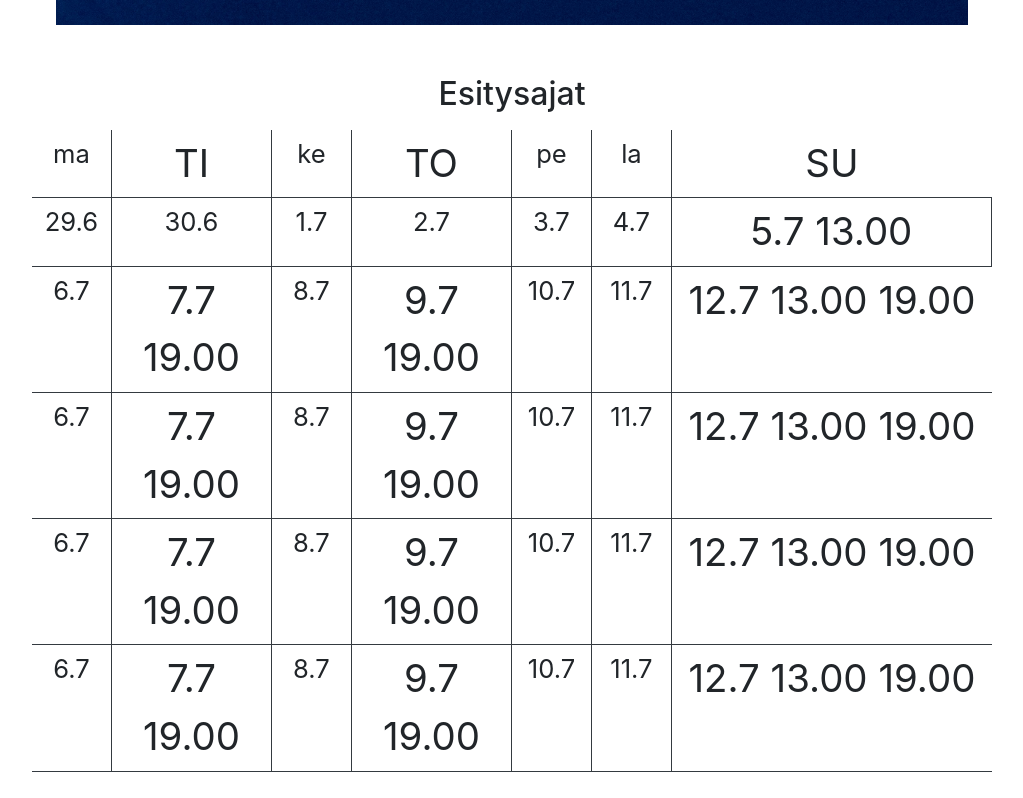
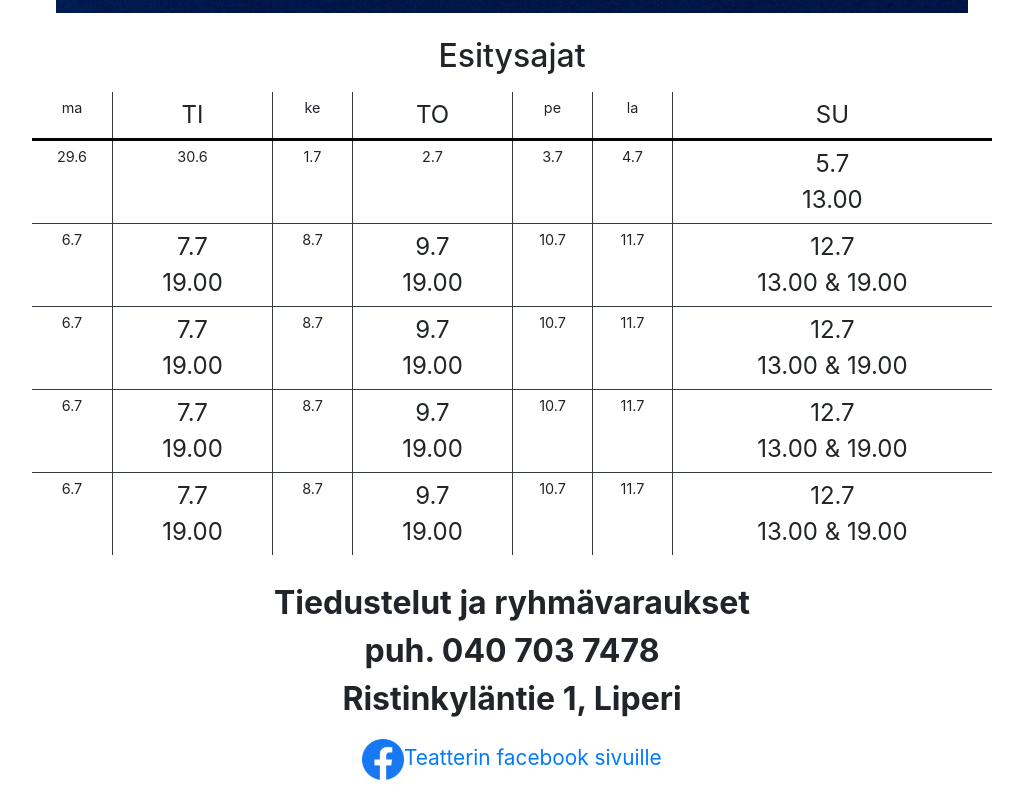
Before and after one commit to jonipol/teatteri, a React (Create React App) app: page / in a window 1280 px wide. Shown: the part 682-1480 px from the top of the page, without its empty margins (128-1151 px from the left). Built offline with nearby package versions, Linux system fonts and the light colour scheme.

Commit message:
Refactor: Calendar refactoring

```diff
--- a/src/App.js
+++ b/src/App.js
@@ -1,8 +1,8 @@
 import React from 'react';
 
-import Esitys from './components/Esitys';
+import Home from './components/Home';
 import Menu from './components/Menu';
-import About from './components/About';
+import Location from './components/Location';
 import Prices from './components/Prices';
 import Before from './components/Before';
 import History from './components/History';
@@ -28,8 +28,8 @@ const App = (props) => {
         <Menu />
         {/*<Notification /> */}
         <div style={{maxWidth: '960px', margin: 'auto'}}>
-          <Route exact path = '/' render = { () => <Esitys /> } />
-          <Route exact path = '/sijainti' render = { () => <About />} />
+          <Route exact path = '/' render = { () => <Home /> } />
+          <Route exact path = '/sijainti' render = { () => <Location />} />
           <Route exact path = '/hinnasto' render = { () => <Prices />} />
           <Route exact path = '/ennen' render = { () => <Before />} />
           <Route exact path = '/historiaa' render = { () => <History />} />
--- /dev/null
+++ b/src/components/Calendar.js
@@ -0,0 +1,93 @@
+import React from 'react';
+
+import Day from './Day';
+
+// Style
+import Container from 'react-bootstrap/Container';
+import Row from 'react-bootstrap/Row';
+import Col from 'react-bootstrap/Col';
+
+
+const Calendar = () => {
+  const showStyle = {
+    fontSize: '1.5em',
+    paddingTop: 5,
+    paddingBottom: 5,
+    paddingRight: 0,
+    paddingLeft: 0,
+  };
+
+  const noShowStyle = {
+    fontSize: '0.9em',
+    paddingTop: 5,
+    paddingBottom: 5,
+    paddingRight: 0,
+    paddingLeft: 0,
+  };
+
+  return(
+    <Container>
+    <Row className='row mt-3' style={{borderBottom: '3px solid black'}}>
+      <Col xs={1} align='center' style={noShowStyle} className=''>ma</Col>
+      <Col xs={2} align='center' style={showStyle} className='border-left border-dark'>TI</Col>
+      <Col xs={1} align='center' style={noShowStyle} className='border-left border-dark'>ke</Col>
+      <Col xs={2} align='center' style={showStyle} className='border-left border-dark'>TO</Col>
+      <Col xs={1} align='center' style={noShowStyle} className='border-left border-dark'>pe</Col>
+      <Col xs={1} align='center' style={noShowStyle} className='border-left border-dark'>la</Col>
+      <Col xs={4} align='center' style={showStyle} className='border-left border-dark'>SU</Col>
+    </Row>
+
+    <Row className='row border-bottom border-dark'>
+      <Day text='29.6' noBorder='true'/>
+      <Day text='30.6' colWidth='2'/>
+      <Day text='1.7' />
+      <Day text='2.7' colWidth='2'/>
+      <Day text='3.7' />
+      <Day text='4.7' />
+      <Day text='5.7' event1Time = '13.00' colWidth='4'/>
+    </Row>
+
+    <Row className='row border-bottom border-dark'>
+      <Day text='6.7' noBorder='true'/>
+      <Day text='7.7' event1Time='19.00'/>
+      <Day text='8.7' />
+      <Day text='9.7' event1Time='19.00'/>
+      <Day text='10.7' />
+      <Day text='11.7' />
+      <Day text='12.7' event1Time='13.00' event2Time='19.00'/>
+    </Row>
+
+    <Row className='row border-bottom border-dark'>
+      <Day text='6.7' noBorder='true'/>
+      <Day text='7.7' event1Time='19.00'/>
+      <Day text='8.7' />
+      <Day text='9.7' event1Time='19.00'/>
+      <Day text='10.7' />
+      <Day text='11.7' />
+      <Day text='12.7' event1Time='13.00' event2Time='19.00'/>
+    </Row>
+
+    <Row className='row border-bottom border-dark'>
+      <Day text='6.7' noBorder='true'/>
+      <Day text='7.7' event1Time='19.00'/>
+      <Day text='8.7' />
+      <Day text='9.7' event1Time='19.00'/>
+      <Day text='10.7' />
+      <Day text='11.7' />
+      <Day text='12.7' event1Time='13.00' event2Time='19.00'/>
+    </Row>
+
+    <Row className='row'>
+      <Day text='6.7' noBorder='true'/>
+      <Day text='7.7' event1Time='19.00'/>
+      <Day text='8.7' />
+      <Day text='9.7' event1Time='19.00'/>
+      <Day text='10.7' />
+      <Day text='11.7' />
+      <Day text='12.7' event1Time='13.00' event2Time='19.00'/>
+    </Row>
+  </Container>
+  );
+};
+
+export default Calendar;
--- /dev/null
+++ b/src/components/Day.js
@@ -0,0 +1,71 @@
+import React from 'react';
+import Col from 'react-bootstrap/Col';
+
+const Day = ({ text, event1Time, event2Time, colWidth, noBorder = false}) => {
+
+  //TODO: Color coding + visual representation of days that are in past
+  //TODO: Font size for show/noshow days is at two points!
+
+  const style = {
+    paddingTop: 5,
+    paddingBottom: 5,
+    paddingRight: 5,
+    paddingLeft: 5
+  };
+
+  if (event1Time) {
+    style.fontSize = '1.5em';
+  } else {
+    style.fontSize = '0.9em';
+  }
+
+  let border = 'border-left border-dark';
+  if (noBorder)
+    border = '';
+  // TODO: Refactor to have only one return
+  if (event2Time) {
+    return(
+      <Col
+        xs={4}
+        align='center'
+        style={style}
+        className= {border}>
+          {text} <br /> {event1Time} & {event2Time}
+      </Col>
+    );
+  }
+
+  let xs = 2
+  if (colWidth)
+    xs = colWidth;
+
+  if (event1Time) {
+    return(
+      <Col
+        xs={xs}
+        align='center'
+        style={style}
+        className= {border}>
+          {text}<br />{event1Time}
+      </Col>
+    );
+  }
+
+  if (colWidth)
+    xs = colWidth
+  else
+    xs = 1;
+
+  return(
+    <Col
+      xs={xs}
+      align='center'
+      style={style}
+      className= {border}>
+        {text}
+    </Col>
+  );
+
+};
+
+export default Day;
--- /dev/null
+++ b/src/components/Home.js
@@ -0,0 +1,17 @@
+import React from 'react';
+import Calendar from './Calendar';
+import News from './News';
+
+
+
+const Home = () => {
+  return (
+    <div style={{paddingTop: '1vh'}}>
+      <News />
+      <h2 style={{marginTop: '3vh', textAlign: 'center'}}>Esitysajat</h2>
+      <Calendar />
+    </div>
+  );
+};
+
+export default Home;
--- a/src/components/Naytokset.js
+++ /dev/null
@@ -1,98 +0,0 @@
-import React from 'react';
-import Naytos from './Naytos';
-import News from './News';
-
-// Style
-import Container from 'react-bootstrap/Container';
-import Row from 'react-bootstrap/Row';
-import Col from 'react-bootstrap/Col';
-
-
-const Naytokset = () => {
-
-  const showStyle = {
-    fontSize: 3 + 'vw',
-    paddingTop: 5,
-    paddingBottom: 5,
-    paddingRight: 0,
-    paddingLeft: 0,
-  };
-
-  const noShowStyle = {
-    fontSize: 2 + 'vw',
-    paddingTop: 5,
-    paddingBottom: 5,
-    paddingRight: 0,
-    paddingLeft: 0,
-  };
-
-  return (
-    <div style={{marginTop: 20}}>
-      <News />
-      <h2 style={{marginTop: 50, textAlign: 'center'}}>Esitysajat</h2>
-      <Container>
-        <Row className='row mt-3'>
-          <Col xs={1} align='center' style={noShowStyle} className='border border-top-0 border-left-0 border-dark'>ma</Col>
-          <Col xs={2} align='center' style={showStyle} className='border border-top-0 border-left-0 border-dark'>TI</Col>
-          <Col xs={1} align='center' style={noShowStyle} className='border border-top-0 border-left-0 border-dark'>ke</Col>
-          <Col xs={2} align='center' style={showStyle} className='border border-top-0 border-left-0 border-dark'>TO</Col>
-          <Col xs={1} align='center' style={noShowStyle} className='border border-top-0 border-left-0 border-dark'>pe</Col>
-          <Col xs={1} align='center' style={noShowStyle} className='border border-top-0 border-left-0 border-dark'>la</Col>
-          <Col xs={4} align='center' style={showStyle} className='border-bottom border-dark'>SU</Col>
-        </Row>
-
-        <Row className='row'>
-          <Naytos text='29.6' />
-          <Naytos text='30.6' colWidth='2'/>
-          <Naytos text='1.7' />
-          <Naytos text='2.7' colWidth='2'/>
-          <Naytos text='3.7' />
-          <Naytos text='4.7' />
-          <Naytos text='5.7' event1Time = '13.00' colWidth='4'/>
-        </Row>
-
-        <Row className='row'>
-          <Naytos text='6.7' />
-          <Naytos text='7.7' event1Time='19.00'/>
-          <Naytos text='8.7' />
-          <Naytos text='9.7' event1Time='19.00'/>
-          <Naytos text='10.7' />
-          <Naytos text='11.7' />
-          <Naytos text='12.7' event1Time='13.00' event2Time='19.00'/>
-        </Row>
-
-        <Row className='row'>
-          <Naytos text='6.7' />
-          <Naytos text='7.7' event1Time='19.00'/>
-          <Naytos text='8.7' />
-          <Naytos text='9.7' event1Time='19.00'/>
-          <Naytos text='10.7' />
-          <Naytos text='11.7' />
-          <Naytos text='12.7' event1Time='13.00' event2Time='19.00'/>
-        </Row>
-
-        <Row className='row'>
-          <Naytos text='6.7' />
-          <Naytos text='7.7' event1Time='19.00'/>
-          <Naytos text='8.7' />
-          <Naytos text='9.7' event1Time='19.00'/>
-          <Naytos text='10.7' />
-          <Naytos text='11.7' />
-          <Naytos text='12.7' event1Time='13.00' event2Time='19.00'/>
-        </Row>
-
-        <Row className='row'>
-          <Naytos text='6.7' />
-          <Naytos text='7.7' event1Time='19.00'/>
-          <Naytos text='8.7' />
-          <Naytos text='9.7' event1Time='19.00'/>
-          <Naytos text='10.7' />
-          <Naytos text='11.7' />
-          <Naytos text='12.7' event1Time='13.00' event2Time='19.00'/>
-        </Row>
-      </Container>
-    </div>
-  );
-};
-
-export default Naytokset;
--- a/src/components/Naytos.js
+++ /dev/null
@@ -1,43 +0,0 @@
-import React from 'react';
-import Col from 'react-bootstrap/Col';
-
-const Naytos = ({ text, event1Time, event2Time, colWidth}) => {
-
-  //TODO: Color coding + visual representation of days that are in past
-
-  const style = {
-    paddingTop: 5,
-    paddingBottom: 5,
-    paddingRight: 5,
-    paddingLeft: 5
-  };
-
-  if (event1Time) {
-    style.fontSize = 3 + 'vw';
-  } else {
-    style.fontSize = 2 + 'vw';
-  }
-
-  // TODO: Refactor to have only one return
-  if (event2Time) {
-    return(<Col xs={4} align='center' style={style} className='border-bottom border-dark'>{text} {event1Time} {event2Time}</Col>);
-  }
-
-  let xs = 2
-  if (colWidth)
-    xs = colWidth;
-
-  if (event1Time) {
-    return(<Col xs={xs} align='center' style={style} className='border border-top-0 border-left-0 border-dark'>{text} {event1Time}</Col>);
-  }
-
-  if (colWidth)
-    xs = colWidth
-  else
-    xs = 1;
-
-  return(<Col xs={xs} align='center' style={style} className='border border-top-0 border-left-0 border-dark'>{text}</Col>);
-
-};
-
-export default Naytos;
```
Also changed, not shown: src/components/Location.js (renamed from src/components/About.js).
